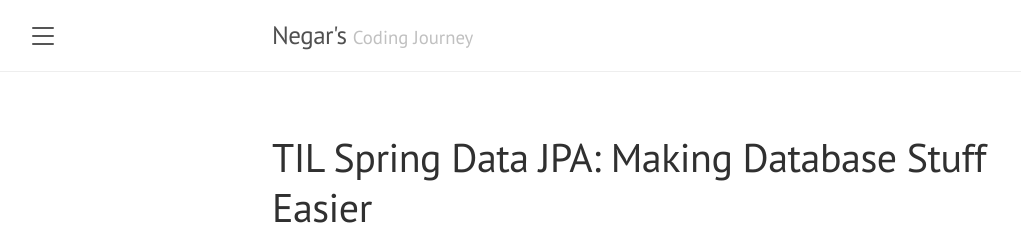
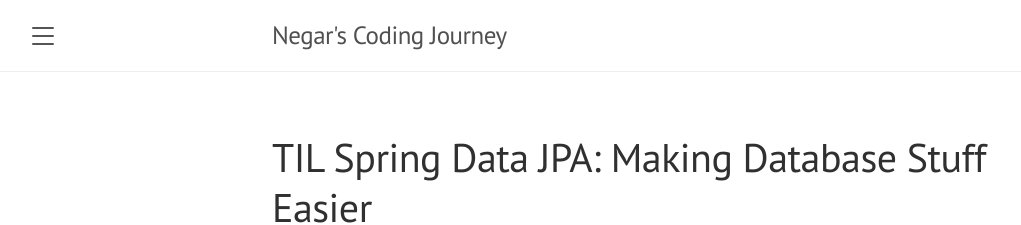
Before and after one commit to negarbaharmand/negarspages, a Jekyll site: the page built from index.html, in a window 1280 px wide and 900 px high. Shown: the top 225 px of the window, without its empty margins (8-1029 px from the left). Built offline with Jekyll 4.4.1, drawn with Linux system fonts in a browser that asks for light colours; the list of posts is cut into pages by our own code; part of the change alters nothing that is shown.

Commit message:
Change Theme

```diff
--- a/_config.yml
+++ b/_config.yml
@@ -1,6 +1,6 @@
 # Setup
-title: Negar's
-tagline: "Coding Journey"
+title: Negar's Coding Journey
+# tagline: "Coding Journey"
 description: A personal coding diary sharing daily musings, challenges, and solutions from a developer's journey of learning and growth.
 url: https://negarbaharmand.com/
 baseurl: ""
@@ -19,3 +19,7 @@ plugins:
 # Custom vars
 # version: 1.1.0
 # google_analytics_id: #UA-XXXX-Y
+
+remote_theme: pages-themes/minimal@v0.2.0
+plugins:
+- jekyll-remote-theme # add this line to the plugins list if you already have one
```
